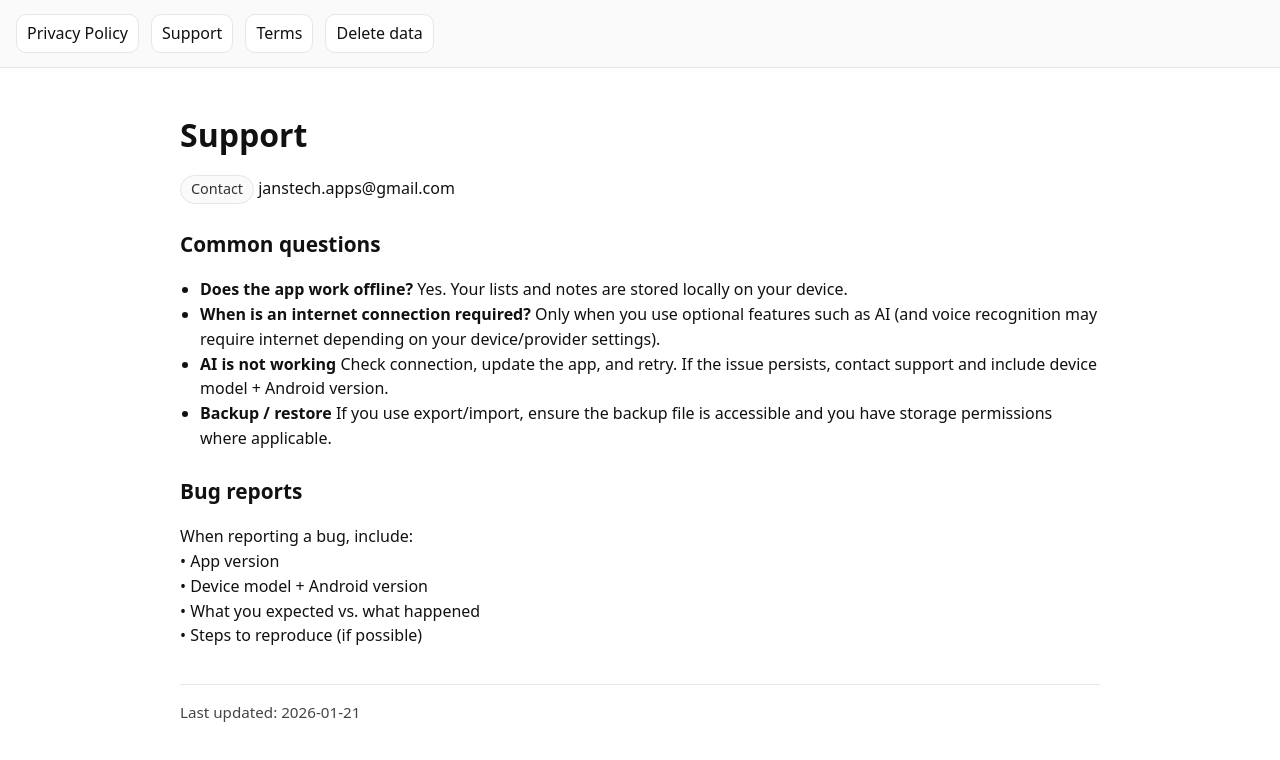
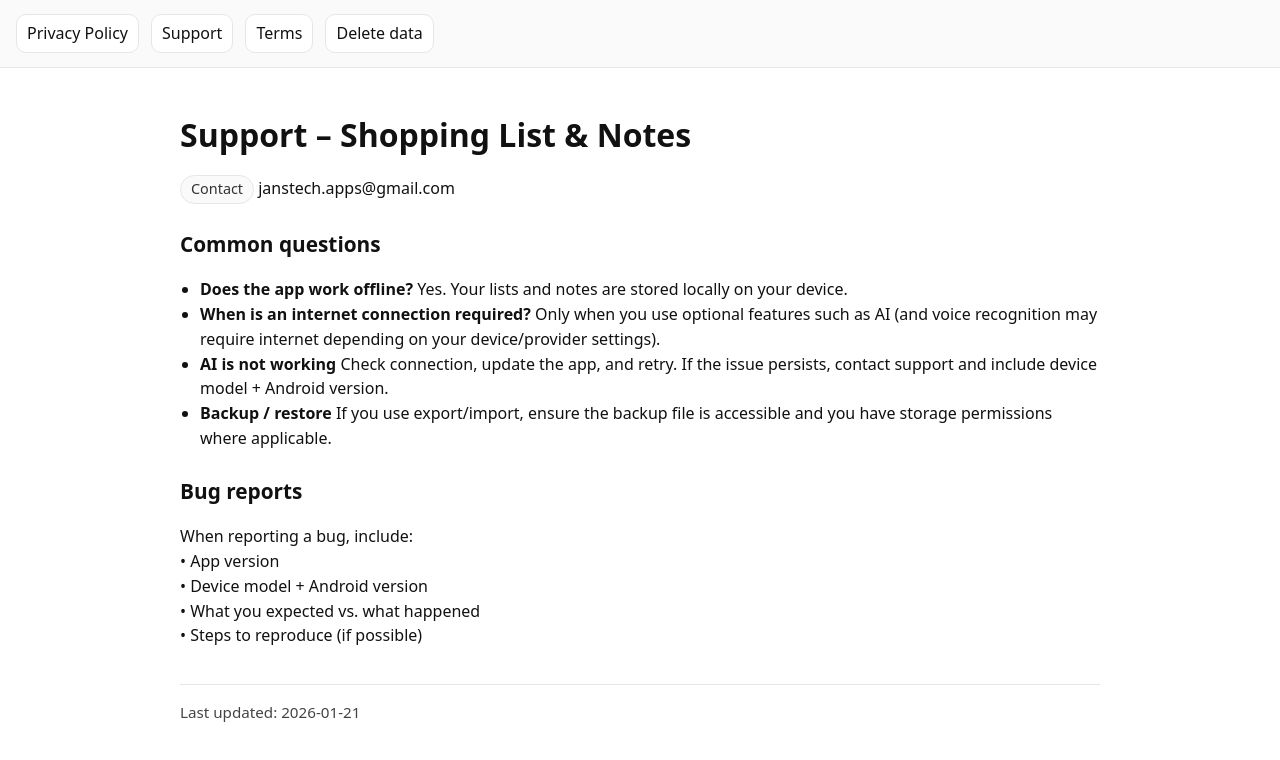
Before and after one commit to janstech/kauppalista-privacy-policy, a plain HTML site: page support.html in a window 1280 px wide. Drawn offline with Linux system fonts and the light colour scheme.

Commit message:
Update support page title to include context

```diff
--- a/support.html
+++ b/support.html
@@ -15,7 +15,7 @@
   </nav>
 
   <main class="container">
-    <h1>Support</h1>
+    <h1>Support – Shopping List & Notes</h1>
     <p><span class="badge">Contact</span> janstech.apps@gmail.com</p>
 
     <h2>Common questions</h2>
```
